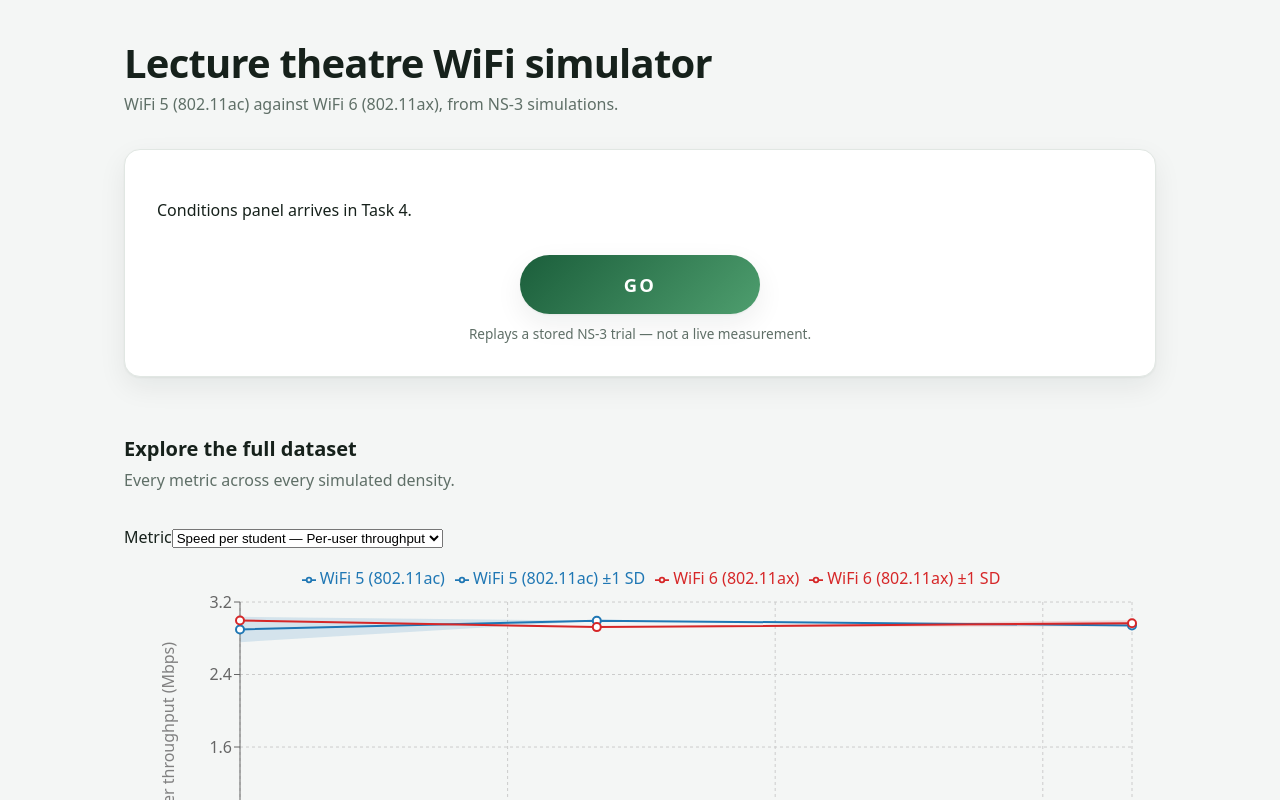
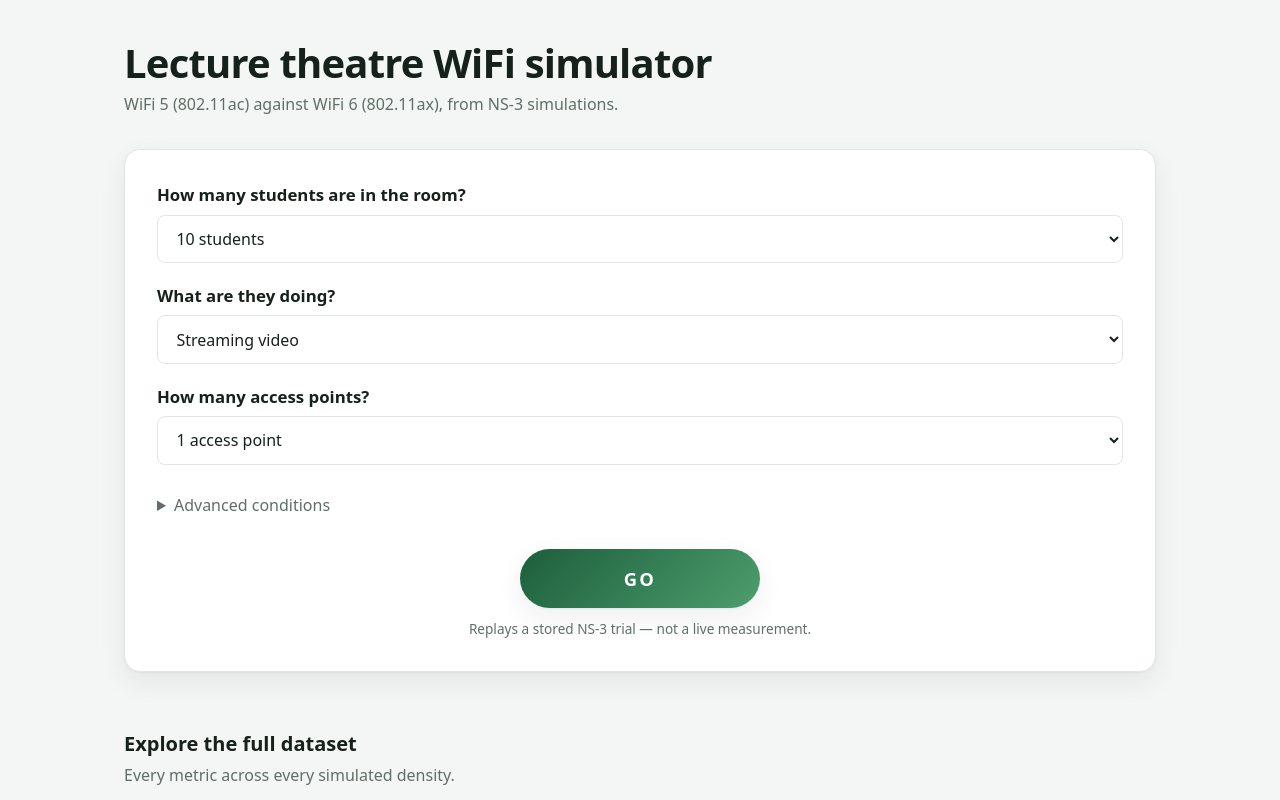
Before and after one commit to Dancuso419/AIRTEST, a React (Vite) app in the folder dashboard/: page / in a window 1280 px wide. Shown: the top 800 px of the page. Built offline with nearby package versions, Linux system fonts and the light colour scheme.

Commit message:
feat(dashboard): plain-language conditions panel with unavailable states

```diff
--- a/dashboard/src/App.jsx
+++ b/dashboard/src/App.jsx
@@ -1,6 +1,7 @@
 import { useMemo, useState } from 'react';
 import results from './data/results.json';
 import ComparisonChart from './ComparisonChart';
+import ConditionsPanel from './ConditionsPanel';
 import { METRICS } from './metrics';
 import { availableConditions, findScenario, isCombinationAvailable, pickTrial } from './scenarios';
 import { buildVerdict } from './verdict';
@@ -40,7 +41,11 @@ export default function App() {
 
       {phase === 'setup' ? (
         <section className="card">
-          <p>Conditions panel arrives in Task 4.</p>
+          <ConditionsPanel
+            scenarios={scenarios}
+            conditions={conditions}
+            onChange={setConditions}
+          />
           <button
             className="go-button"
             onClick={() => start(null)}
--- /dev/null
+++ b/dashboard/src/ConditionsPanel.jsx
@@ -0,0 +1,74 @@
+import { TRAFFIC_LABELS } from './metrics';
+import { availableConditions, isCombinationAvailable } from './scenarios';
+
+/**
+ * Every control is derived from the dataset. A value the simulation never
+ * covered is shown disabled rather than offered and silently substituted.
+ */
+export default function ConditionsPanel({ scenarios, conditions, onChange }) {
+  const options = availableConditions(scenarios);
+
+  function set(patch) {
+    onChange({ ...conditions, ...patch });
+  }
+
+  function optionUsable(patch) {
+    return isCombinationAvailable(scenarios, { ...conditions, ...patch });
+  }
+
+  return (
+    <div className="conditions">
+      <label className="condition">
+        <span className="condition-q">How many students are in the room?</span>
+        <select
+          value={conditions.clients}
+          onChange={(e) => set({ clients: Number(e.target.value) })}
+        >
+          {options.clients.map((c) => (
+            <option key={c} value={c} disabled={!optionUsable({ clients: c })}>
+              {c} students{optionUsable({ clients: c }) ? '' : ' — not simulated'}
+            </option>
+          ))}
+        </select>
+      </label>
+
+      <label className="condition">
+        <span className="condition-q">What are they doing?</span>
+        <select
+          value={conditions.trafficType}
+          onChange={(e) => set({ trafficType: e.target.value })}
+        >
+          {options.trafficTypes.map((t) => (
+            <option key={t} value={t} disabled={!optionUsable({ trafficType: t })}>
+              {TRAFFIC_LABELS[t] ?? t}
+              {optionUsable({ trafficType: t }) ? '' : ' — not simulated'}
+            </option>
+          ))}
+        </select>
+      </label>
+
+      <label className="condition">
+        <span className="condition-q">How many access points?</span>
+        <select
+          value={conditions.aps}
+          onChange={(e) => set({ aps: Number(e.target.value) })}
+        >
+          {options.apCounts.map((a) => (
+            <option key={a} value={a} disabled={!optionUsable({ aps: a })}>
+              {a === 1 ? '1 access point' : `${a} access points`}
+              {optionUsable({ aps: a }) ? '' : ' — not simulated'}
+            </option>
+          ))}
+        </select>
+      </label>
+
+      <details className="advanced">
+        <summary>Advanced conditions</summary>
+        <p className="go-note">
+          Competing networks and room spread are not in the dataset yet. They
+          appear here once those simulations have been run.
+        </p>
+      </details>
+    </div>
+  );
+}
--- a/dashboard/src/theme.css
+++ b/dashboard/src/theme.css
@@ -1,6 +1,8 @@
 @import '@fontsource-variable/nunito-sans';
 
 :root {
+  color-scheme: light;
+
   /* Palette — DASH REF.jpg. Monochromatic green on a warm-neutral ground. */
   --bg: #f4f6f5;
   --surface: #ffffff;
@@ -147,3 +149,23 @@ body {
 .explorer { margin-top: 3.5rem; }
 
 .explorer h2 { font-size: 1.25rem; font-weight: 700; margin: 0 0 0.25rem; }
+
+.conditions { display: grid; gap: var(--gap); }
+
+.condition { display: grid; gap: 0.4rem; }
+
+.condition-q { font-size: 1.05rem; font-weight: 600; }
+
+.condition select {
+  background: var(--surface);
+  color: var(--text);
+  border: 1px solid var(--border);
+  border-radius: 8px;
+  padding: 0.7rem 0.9rem;
+  font-size: 1rem;
+  font-family: inherit;
+}
+
+.advanced { margin-top: 0.5rem; }
+
+.advanced summary { cursor: pointer; color: var(--ink-dim); }
```
